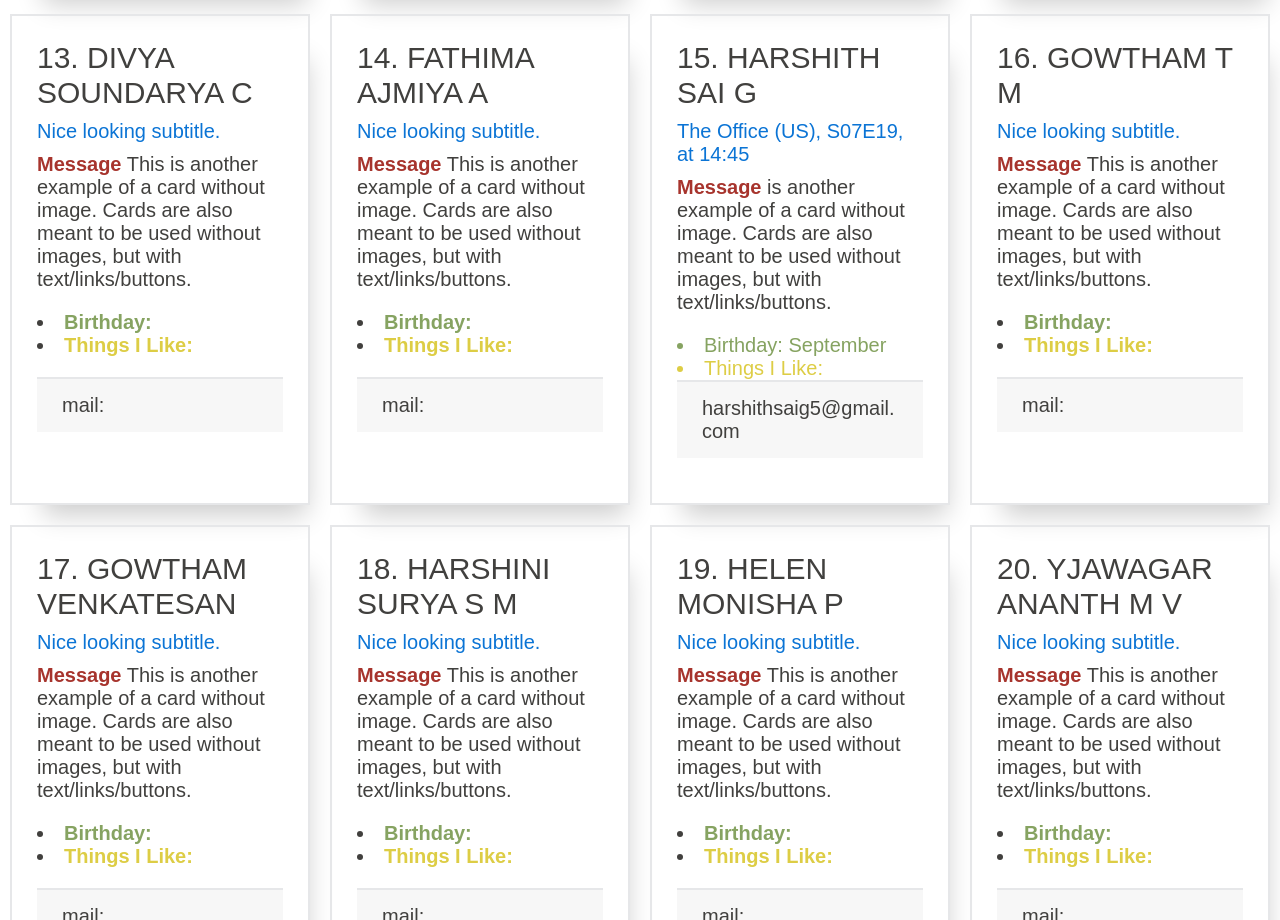
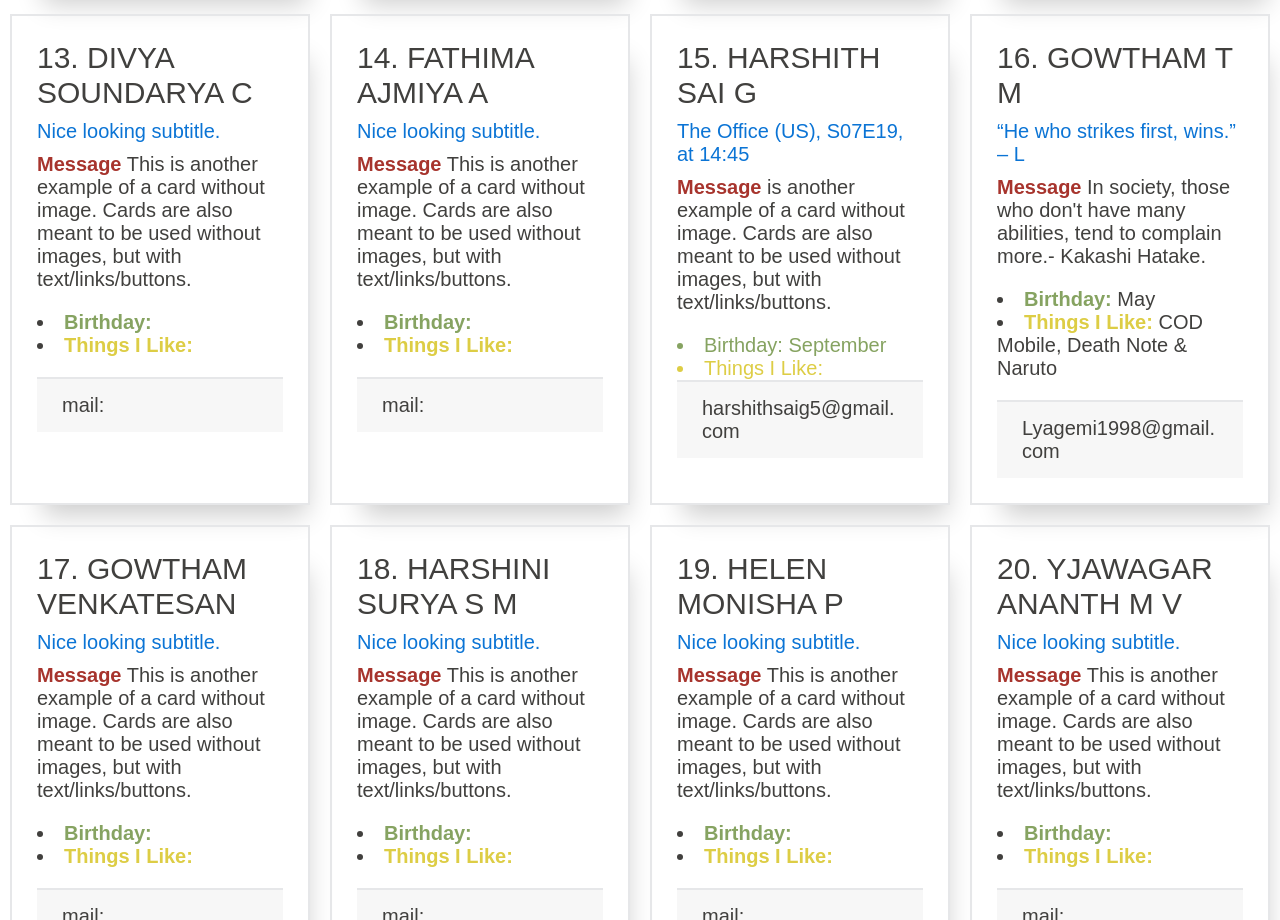
Before and after one commit to xoraus/psgcse2016, a plain HTML site: page index.html in a window 1280 px wide. Shown: the part 1700-2620 px from the top of the page. Drawn offline with nearby package versions, Linux system fonts and the light colour scheme; a web font is replaced by a local one.

Commit message:
adding details++

```diff
--- a/index.html
+++ b/index.html
@@ -254,12 +254,12 @@
         <div class="card" style="width: 15rem;">
           <div class="card-body">
             <h4 class="card-title">16. GOWTHAM T M</h4>
-            <h5 class="card-subtitle">Nice looking subtitle.</h5>
-            <p class="card-text"><b class="text-danger">Message</b> This is another example of a card without image. Cards are also meant to be used without images, but with text/links/buttons.
-            <li><b class="text-success">Birthday:</b>  </li>
-            <li><b class="text-warning">Things I Like:</b>   </li>
+            <h5 class="card-subtitle">“He who strikes first, wins.” – L</h5>
+            <p class="card-text"><b class="text-danger">Message</b> In society, those who don't have many abilities, tend to complain more.- Kakashi Hatake.
+            <li><b class="text-success">Birthday:</b> May</li>
+            <li><b class="text-warning">Things I Like:</b> COD Mobile, Death Note & Naruto</li>
             </p>
-            <div class="card-footer">mail: </div>
+            <div class="card-footer">Lyagemi1998@gmail.com </div>
             </div>
         </div>
      </div>
```
